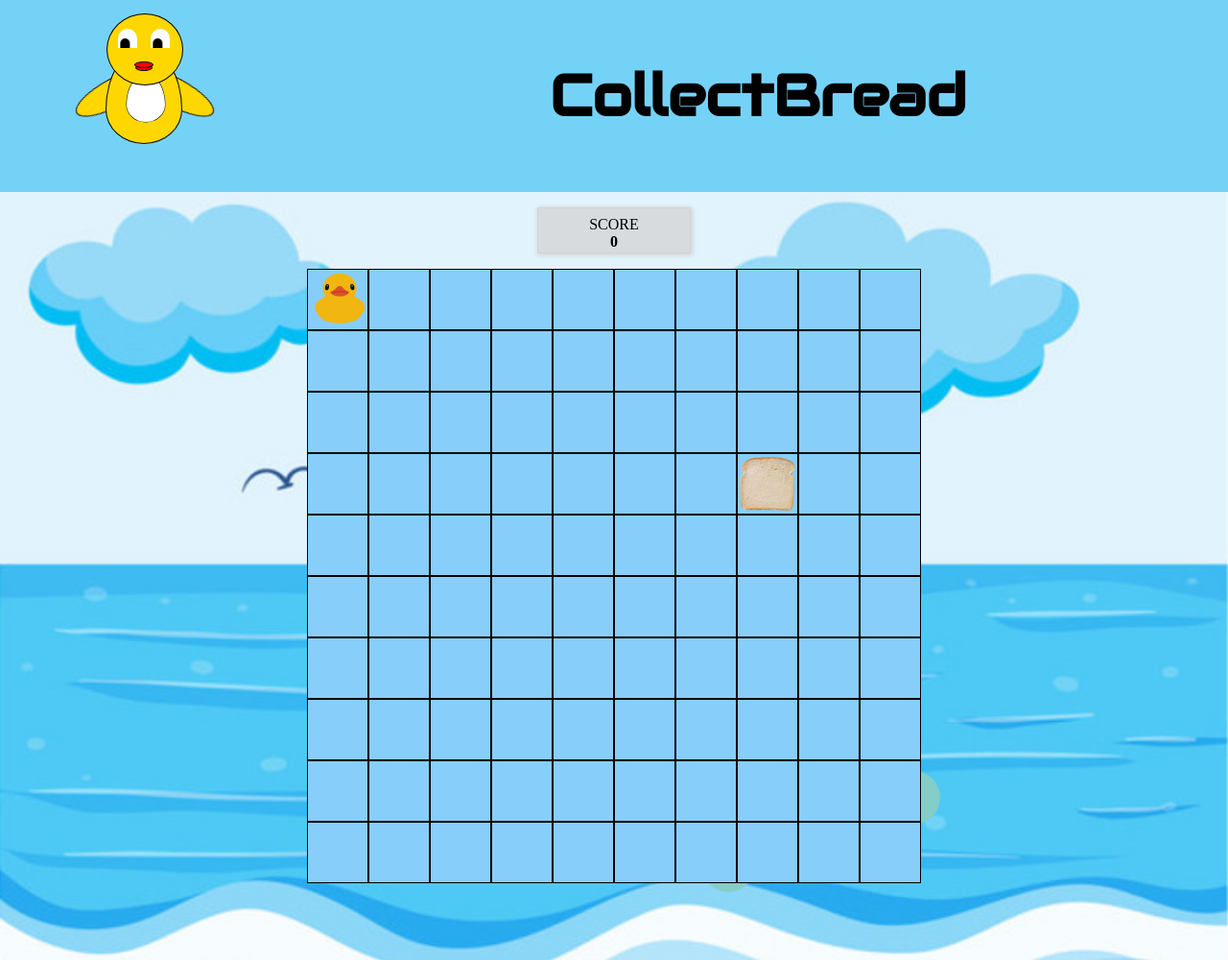
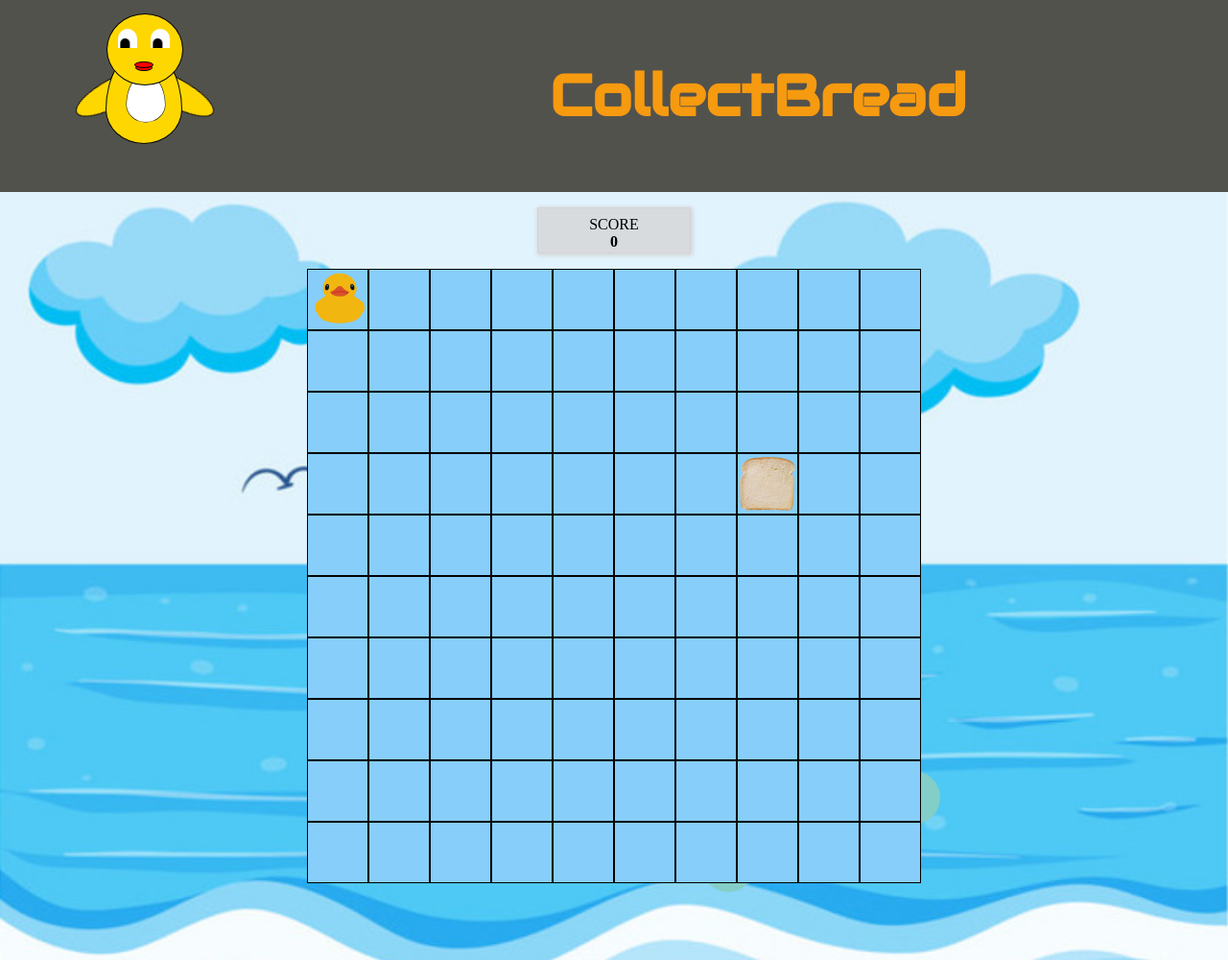
Before and after one commit to lokers778/Colect_Bread, a plain HTML site: page index.html in a window 1280 px wide. Shown: the whole page at 96% size. Drawn offline with Linux system fonts and the light colour scheme.

Commit message:
change header and logo color

```diff
--- a/css/style.css
+++ b/css/style.css
@@ -5,7 +5,6 @@
 body {
     margin: 0;
     padding: 0;
-  z-index: -4;
 }
 
 section#score {
@@ -59,7 +58,6 @@ section#over {
   height: 100%;
   left: 0;
   top: 0;
-  z-index: 1;
   padding: 10px;
   background-color: rgba(255, 255, 0, 0.75);
 }
@@ -78,11 +76,12 @@ section#over pre {
 }
 /*added duckground ...DUCKground .. funny " */
 .header{
-  background-color: #75D2F7;
+  background-color: #52524d;
   height: 200px;
   display: flex;
 }
 .nav{
+  color:#f69a10;
   display: flex;
   justify-content: center;
   align-items: center;
@@ -93,7 +92,7 @@ section#over pre {
 
 .duckDiv{
   width: 300px;
-  background-color: #75D2F7;
+  background-color: #52524d;
   height: 100%;
   display: flex;
   justify-content: center;
```
